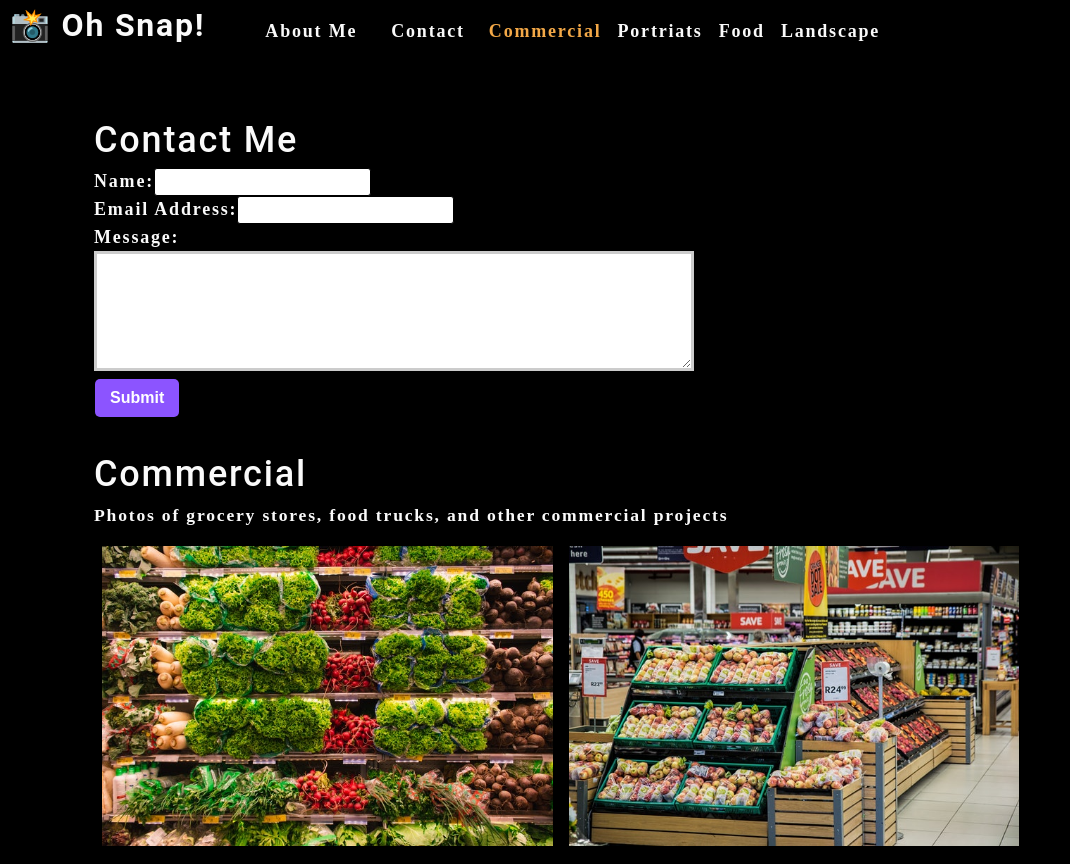
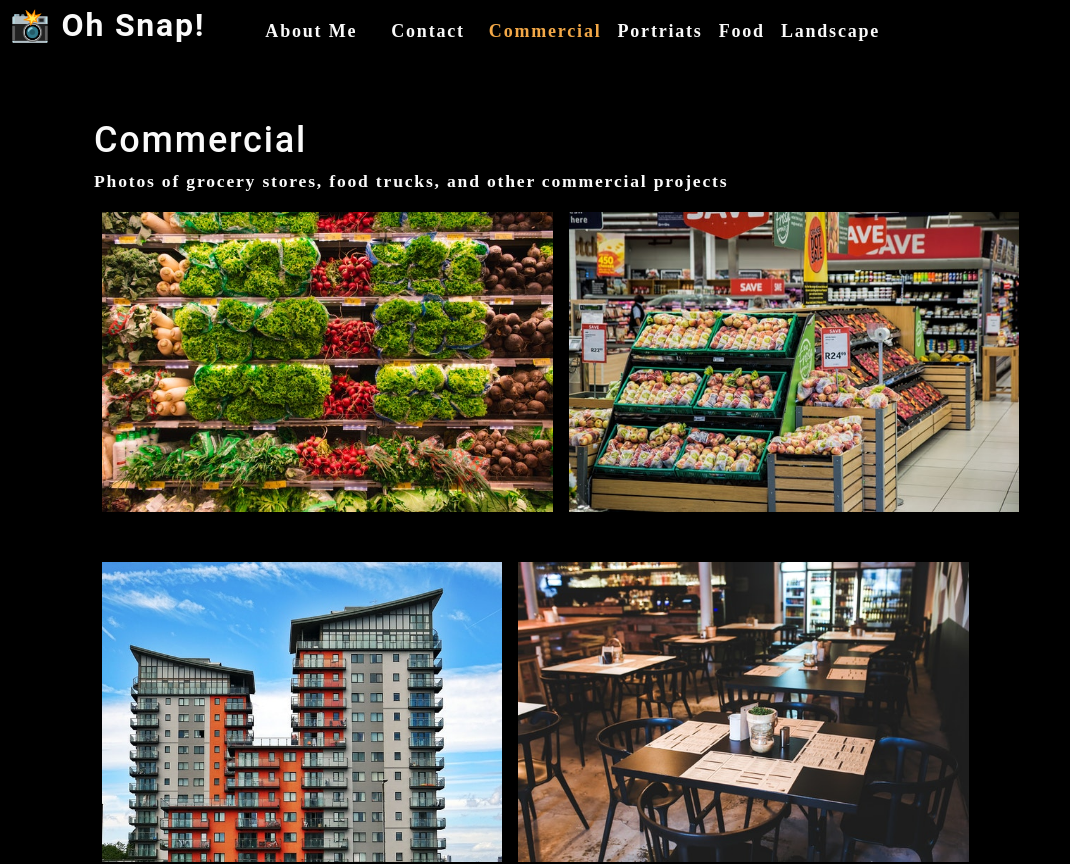
Before and after one commit to kingopara/photo-port, a React (Create React App) app: page / in a window 1280 px wide. Shown: the top 864 px of the page, without its empty margins (0-1070 px from the left). Built offline with nearby package versions, Linux system fonts and the light colour scheme.

Commit message:
conditionally render contact form, converted app into spa, modify value on user selection and added conditional styling

```diff
--- a/src/App.js
+++ b/src/App.js
@@ -7,6 +7,9 @@
 import ContactForm from './components/Contact';
 
 function App() {
+
+  const [contactSelected, setContactSelected ] = useState(false);
+
   const [categories] = useState([
       {
           name: "commercial",
@@ -34,13 +37,29 @@
       <Nav
         categories={categories}
         setCurrentCategory={setCurrentCategory}
-        currentCategory={currentCategory}>
+        currentCategory={currentCategory}
+        contactSelected={contactSelected}
+        setContactSelected={setContactSelected} >
       </Nav>
       <main>
         <div>
-          <ContactForm></ContactForm>
-          <Gallery currentCategory={currentCategory} ></Gallery>
-          <About></About>
+          {/* if(!contactSelected) {
+                <>
+                  <Gallery currentCategory={currentCategory}></Gallery>
+                  <About></About>
+                </>
+              } else {
+                  <ContactForm></ContactForm>
+              }
+              same as below statement */}
+          {!contactSelected ? (
+            <>
+              <Gallery currentCategory={currentCategory} ></Gallery>
+              <About></About>
+            </>
+          ) : (
+            <ContactForm></ContactForm>
+          )}
         </div>
       </main>
     </div>
--- a/src/components/Contact/index.js
+++ b/src/components/Contact/index.js
@@ -1,15 +1,38 @@
 import React, {useState} from "react";
+import { validateEmail } from '../../utils/helpers';
 
 function ContactForm() {
 
     const [formState, setFormState] = useState({name: '', email: '', message: '' });
 
+    const [errorMessage, setErrorMessage] = useState('');
+
     const { name, email, message } = formState;
 
     function handleChange(e) {
-        setFormState({...formState, [e.target.name]: e.target.value })
+        if (e.target.name === 'email') {
+            const isValid = validateEmail(e.target.value);
+            console.log(isValid);
+            if (!isValid) {
+                setErrorMessage('your email is invalid.');
+            } else {
+                setErrorMessage('');
+            }
+        } else {
+            if (!e.target.value.length) {
+                setErrorMessage(`${e.target.name} is required.` );
+            } else {
+                setErrorMessage('');
+            }
+        }
+        if (!errorMessage) {
+            setFormState({...formState, [e.target.name]: e.target.value});
+        }
+        // setFormState({...formState, [e.target.name]: e.target.value })
     }
     // console.log(formState);
+    // console.loq('errorMessage', errorMessage);
+
 
     function handleSubmit(e) {
         e.preventDefault();
@@ -22,16 +45,21 @@
             <form id="contact-form" onSubmit={handleSubmit}>
                 <div>
                     <label htmlFor="name">Name:</label>
-                    <input type="text" name="name" defaultValue={name} onChange={handleChange}></input>
+                    <input type="text" name="name" defaultValue={name} onBlur={handleChange}></input>
                 </div>
                 <div>
                     <label htmlFor="email">Email Address:</label>
-                    <input type="email" name="email" defaultValue={email} onChange={handleChange}/>
+                    <input type="email" name="email" defaultValue={email} onBlur={handleChange}/>
                 </div>
                 <div>
                     <label htmlFor="message">Message:</label>
-                    <textarea name="message" rows="5" defaultValue={message} onChange={handleChange}/>
+                    <textarea name="message" rows="5" defaultValue={message} onBlur={handleChange}/>
                 </div>
+                {errorMessage && (
+                    <div>
+                        <p className="error-text">{errorMessage}</p>
+                    </div>
+                )}
                 <button type="submit">Submit</button>
             </form>
         </section>
--- a/src/components/Nav/index.js
+++ b/src/components/Nav/index.js
@@ -6,7 +6,9 @@
     const {
         categories = [],
         setCurrentCategory,
-        currentCategory
+        currentCategory,
+        contactSelected,
+        setContactSelected
     } = props;
 
     useEffect(() => {
@@ -22,18 +24,20 @@
             </h2>
             <nav>
                 <ul className="flex-row" >
-                    <li className="mx-2" >
-                        <a data-testid="about" href="#about">About Me</a>
+                    <li className={`mx-2 ${contactSelected && 'navActive'} `}>
+                        <a data-testid="about" href="#about" onClick={() => setContactSelected(false)} >About Me</a>
                     </li>
                     <li className="mx-2">
-                        <span> Contact </span>
+                        <span onClick={() => setContactSelected(true)} > Contact </span>
                     </li>
                     {categories.map((category) => (
-                        <li className={`mx-1 ${currentCategory.name === category.name && 'navActive'}`} key={category.name} >
+                        <li className={`mx-1 ${currentCategory.name === category.name && !contactSelected && `navActive`}`} key={category.name} >
                                 <span onClick={() =>
-                                    // categorySelected(category.name)
-                                    {setCurrentCategory(category)}
-                                    } >
+                                    {
+                                        setCurrentCategory(category);
+                                        setContactSelected(false)
+                                    }
+                                } >
                                     {capitalizeFirstLetter(category.name)}
                                 </span>
                         </li>
```
